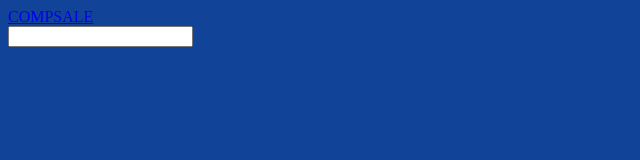
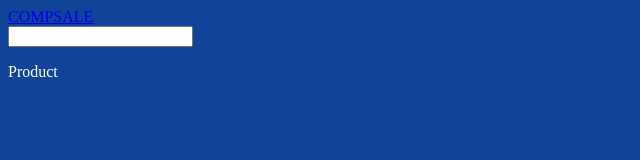
Before and after one commit to manuelaag99/ComputerParts, a plain HTML site: page index.html in a window 1280 px wide. Shown: the full height of the page, 0-640 px from the left. Drawn offline with Linux system fonts and the light colour scheme.

Commit message:
new feature branch

```diff
--- a/index.html
+++ b/index.html
@@ -11,6 +11,7 @@
             <a href="index.html">COMPSALE</a>
             <form action="" id="search-bar"></form>
             <input type="text">
+            <p>Product</p>
         </div>
         <script src="script.js"></script>
         <section id="products">
```
